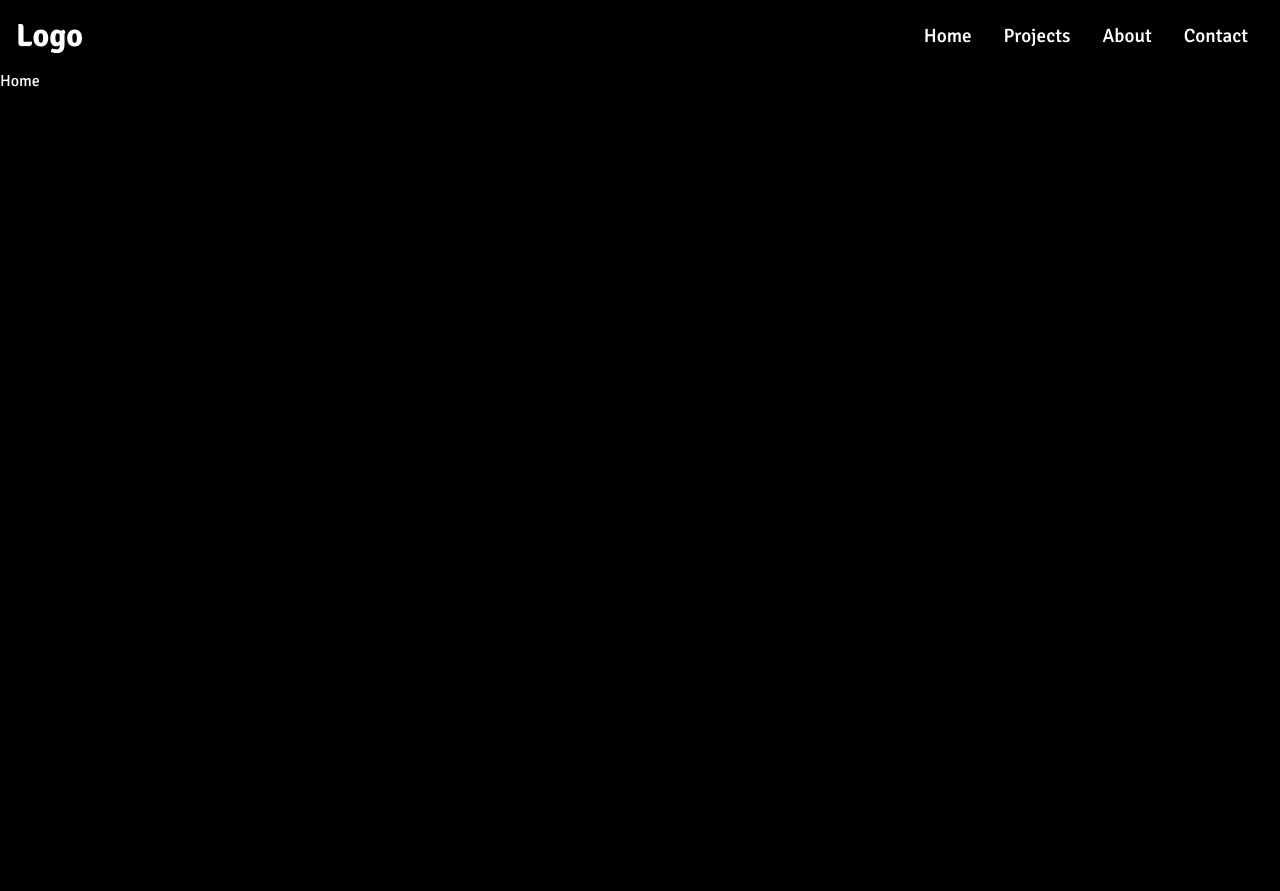
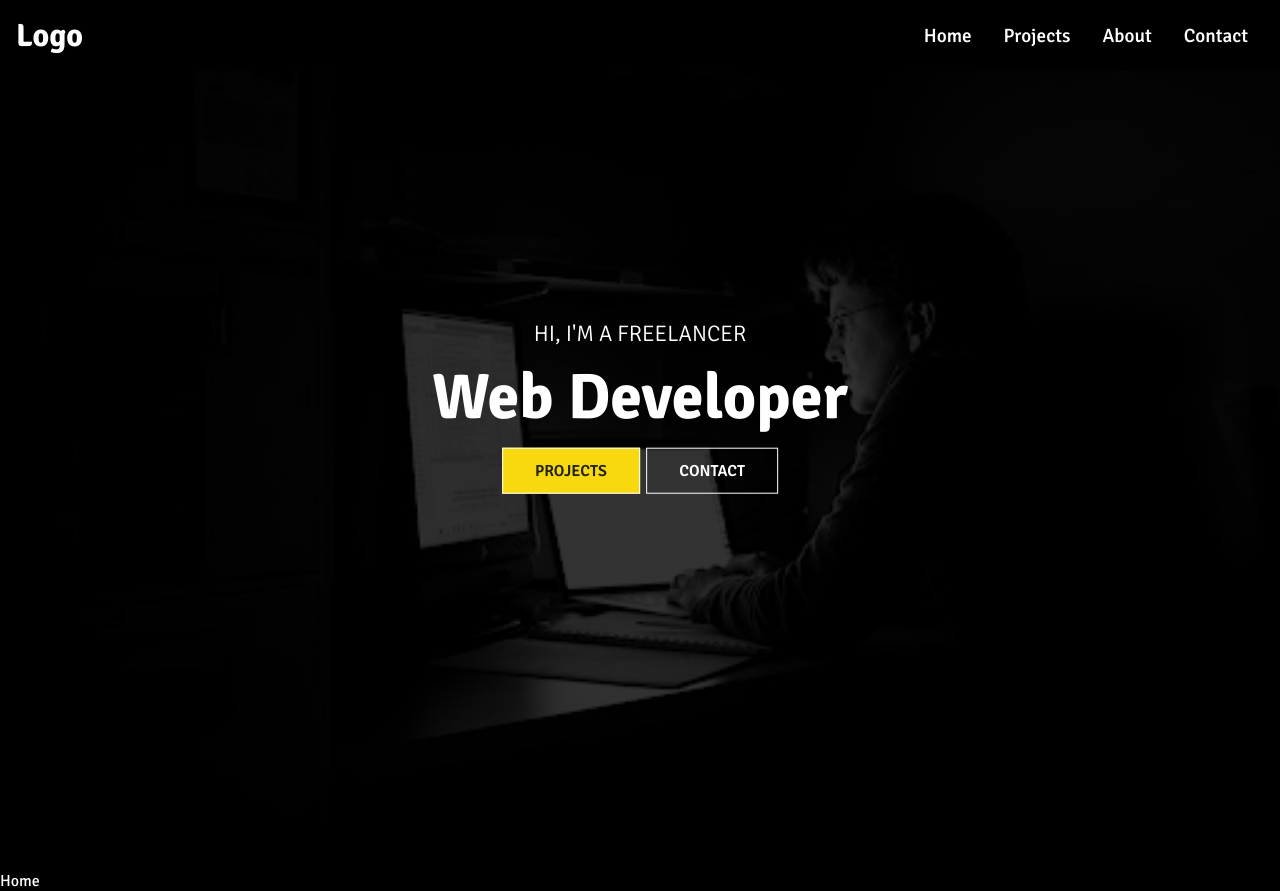
Before and after one commit to thecarlosotxoa/portfolio, a React (Create React App) app: page / in a window 1280 px wide. Before the commit the page ends 800 px from the top, so only its background shows below. Built offline with nearby package versions, Linux system fonts and the light colour scheme.

Commit message:
hero homepage edits

```diff
--- /dev/null
+++ b/src/components/Hero_1.css
@@ -0,0 +1,62 @@
+.mask{
+    width: 100%;
+    height: 100vh;
+    position: relative;
+}
+
+.intro-img{
+    width: 100%;
+    height: 100%;
+    background-size: cover;
+    background-position: center;
+    object-fit: cover;
+}
+
+.mask::after{
+    content: "";
+    width: 100%;
+    height: 100%;
+    position: absolute;
+    top: 0;
+    left: 0;
+    background-color: black;
+    opacity: 0.8;
+}
+
+.hero{
+    height: 100%;
+    width: 100%;
+}
+
+.hero .content{
+    position: absolute;
+    transform: translate(-50%, -50%);
+    top: 50%;
+    left: 50%;
+    text-align: center;
+}
+
+.hero .content h1{
+    font-size: 4rem;
+    padding: 0.6rem 0 1.5rem;
+}
+
+.hero .content p{
+    font-size: 1.4rem;
+    font-weight: 200;
+    text-transform: uppercase;
+}
+
+.content .btn{
+    margin: 1rem 0.2rem;
+}
+
+@media screen and (max-width:640px) {
+    .hero .content h1{
+        font-size: 3rem;
+    }
+
+    .hero .content p{
+        font-size: 1.4rem;
+    }
+}
--- /dev/null
+++ b/src/components/Hero_1.js
@@ -0,0 +1,24 @@
+import "./Hero_1.css";
+import React from "react";
+import { Link } from "react-router-dom";
+import IntroImg from "../assets/images/hero_1.jpg";
+
+const Hero_1 = () => {
+  return (
+    <div className="hero">
+      <div className="mask">
+        <img className="intro-img" src={IntroImg} alt="guy on a laptop" />
+      </div>
+      <div className="content">
+        <p>Hi, I'm a freelancer</p>
+        <h1>Web Developer</h1>
+        <div>
+            <Link to="/projects" className="btn">Projects</Link>
+            <Link to="/contact" className="btn btn-light">Contact</Link>
+        </div>
+      </div>
+    </div>
+  );
+};
+
+export default Hero_1;
--- a/src/pages/Home.js
+++ b/src/pages/Home.js
@@ -1,10 +1,12 @@
 import React from 'react'
 import Navbar from '../components/Navbar'
+import Hero_1 from '../components/Hero_1'
 
 const Home = () => {
   return (
     <div>
       <Navbar />
+      <Hero_1 />
       <p>Home</p>
     </div>
   )
```
Also changed, not shown: src/assets/images/hero_1.jpg (added).
